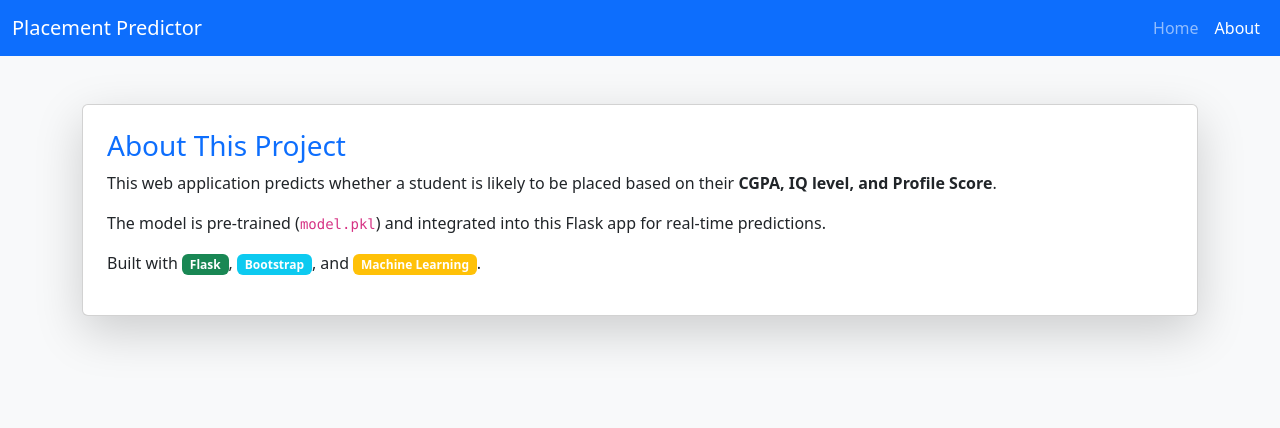
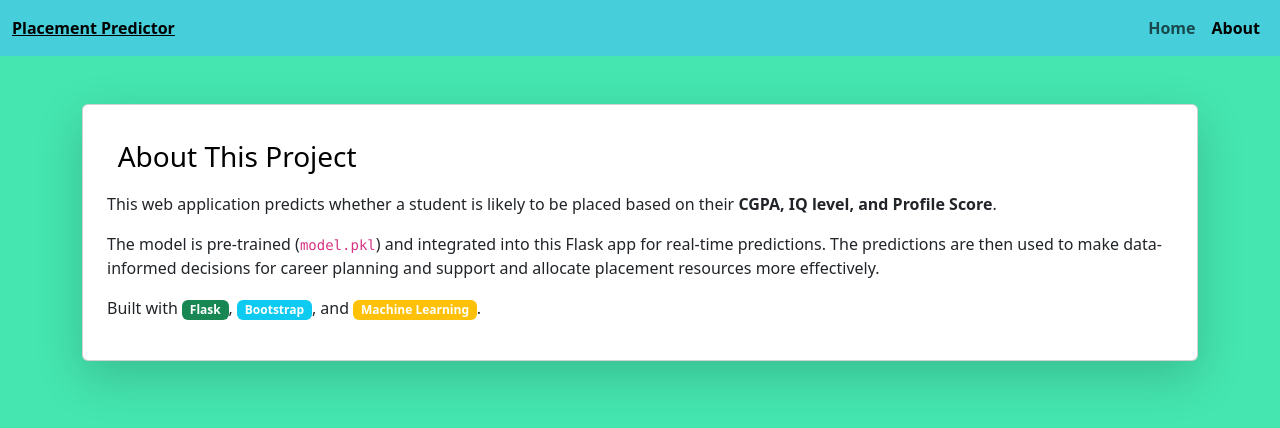
Before and after one commit to Martin-Chauke/Student-Placement-Predictor, a Flask app: page /about in a window 1280 px wide. Shown: the top 428 px of the page. Run offline with Flask 3, Linux system fonts and the light colour scheme; parts of the project's set-up code (start-up, migrations or seed data) failed here and were passed over.

Commit message:
additions

```diff
--- a/templates/about.html
+++ b/templates/about.html
@@ -5,15 +5,16 @@
     <title>About - Placement Predictor</title>
     <link rel="stylesheet" href="https://cdn.jsdelivr.net/npm/bootstrap@5.3.0/dist/css/bootstrap.min.css">
 </head>
-<body class="bg-light">
+<body  style="background-color: rgb(69, 230, 176);
+border-color: rgb(35, 43, 43); border-style: broken; border-width: 1px;">
 
-<nav class="navbar navbar-expand-lg navbar-dark bg-primary">
+<nav style="color:black; background-color: rgb(70, 207, 219); border-color: rgb(35, 43, 43); border-style: broken; border-width: 1px;" class="navbar navbar-expand-lg navbar-light">
   <div class="container-fluid">
-    <a class="navbar-brand" href="/">Placement Predictor</a>
-    <div class="collapse navbar-collapse">
+    <a style="color:black; " href="/"><strong>Placement Predictor</strong></a>
+    <div style="color:black;">
       <ul class="navbar-nav ms-auto">
-        <li class="nav-item"><a class="nav-link" href="/">Home</a></li>
-        <li class="nav-item"><a class="nav-link active" href="/about">About</a></li>
+        <li  class="nav-item" style="color:black;"><a class="nav-link" href="/"><strong>Home</strong></a></li>
+        <li  class="nav-item" style="color:black;"><a class="nav-link active" href="/about"><strong>About</strong></a></li>
       </ul>
     </div>
   </div>
@@ -21,7 +22,7 @@
 
 <div class="container my-5">
     <div class="card shadow-lg p-4">
-        <h3 class="text-primary">About This Project</h3>
+        <h3 style="color:black; padding: 1%">About This Project</h3>
         <p>
             This web application predicts whether a student is likely to be placed
             based on their <strong>CGPA, IQ level, and Profile Score</strong>.
@@ -29,6 +30,9 @@
         <p>
             The model is pre-trained (<code>model.pkl</code>) and integrated into
             this Flask app for real-time predictions.
+            The predictions are then used to make data-informed decisions for career
+            planning and support and allocate placement resources more effectively.
+
         </p>
         <p>
             Built with <span class="badge bg-success">Flask</span>,
```
Also changed, not shown: users.db.
